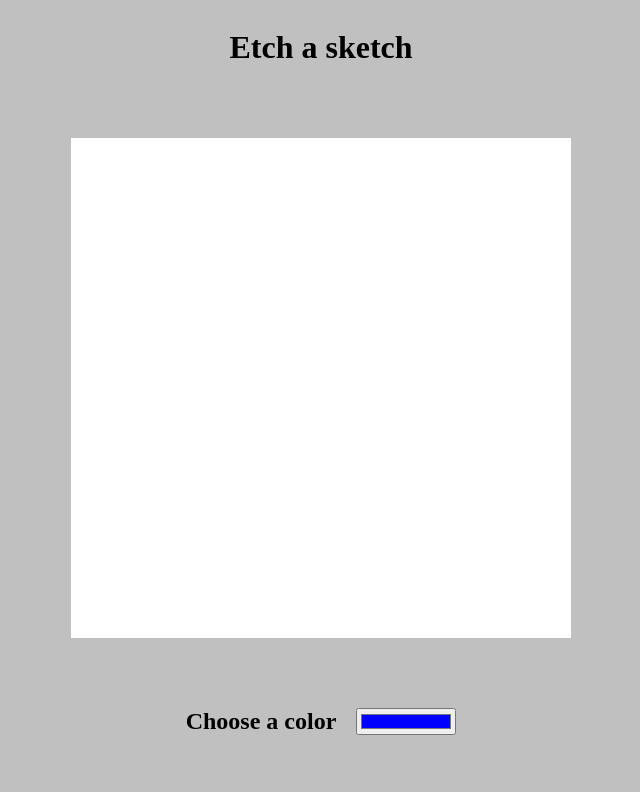
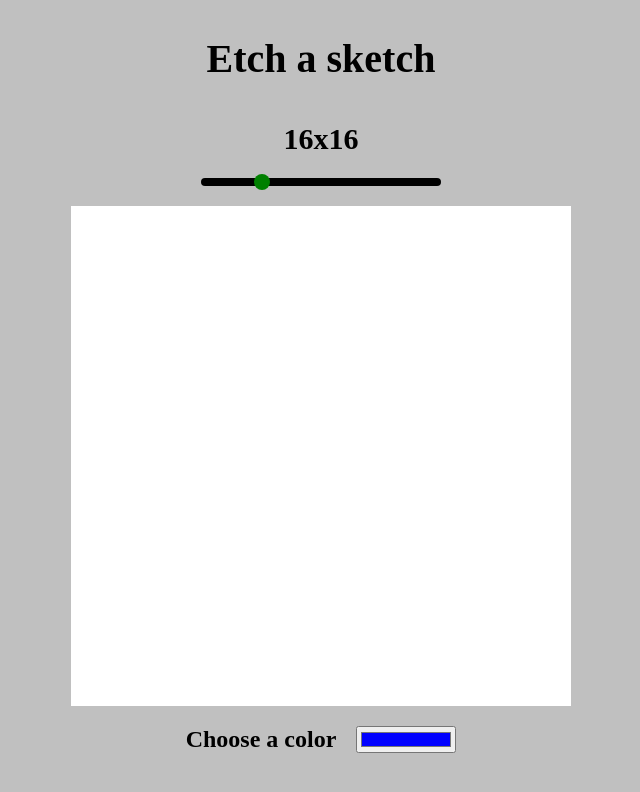
Before and after one commit to Lolke11/etch-a-sketch, a plain HTML site: page index.html in a window 1280 px wide. Shown: the whole page, without its empty margins (319-959 px from the left). Drawn offline with Linux system fonts and the light colour scheme.

Commit message:
Added slider and css for it

```diff
--- a/index.html
+++ b/index.html
@@ -11,6 +11,9 @@
 <body>
     <h1 id="title">Etch a sketch</h1>
 
+    <div id="sizeValue">16x16</div>
+    <input id="sizeSlider" type="range" value="16" min="1" max="64">
+
     <div class="container"></div>
 
     <div id="color_container">
--- a/style.css
+++ b/style.css
@@ -2,13 +2,67 @@ body {
     display: flex;
     flex-direction: column;
     align-items: center;
-    gap: 50px;
     background-color: silver;
 }
 
 #title {
     display: flex;
     justify-content: center;
+    margin-bottom: 40px;
+    font-size: 40px;
+}
+
+#sizeValue {
+    font-size: 30px;
+    font-weight: bold;
+    margin-bottom: 20px;
+}
+
+#sizeSlider {
+    margin-bottom: 20px;
+
+    -webkit-appearance: none;
+    appearance: none;
+    background: transparent;
+    cursor: pointer;
+    width: 15rem;
+
+}
+
+#sizeSlider:focus {
+    outline: none;
+}
+
+#sizeSlider::-webkit-slider-runnable-track {
+    background: black;
+    height: 0.5rem;
+    border-radius: 0.5rem;
+}
+
+#sizeSlider::-webkit-slider-thumb {
+    -webkit-appearance: none;
+    appearance: none;
+    margin-top: -4px;
+
+    background-color: green;
+    height: 1rem;
+    width: 1rem;
+    border-radius: 1rem;
+}
+
+#sizeSlider::-moz-range-track {
+    background: black;
+    height: 0.5rem;
+    border-radius: 0.5rem;
+}
+
+#sizeSlider::-moz-range-thumb {
+    border: none;
+
+    background-color: green;
+    height: 1rem;
+    width: 1rem;
+    border-radius: 1rem;
 }
 
 .container {
```
